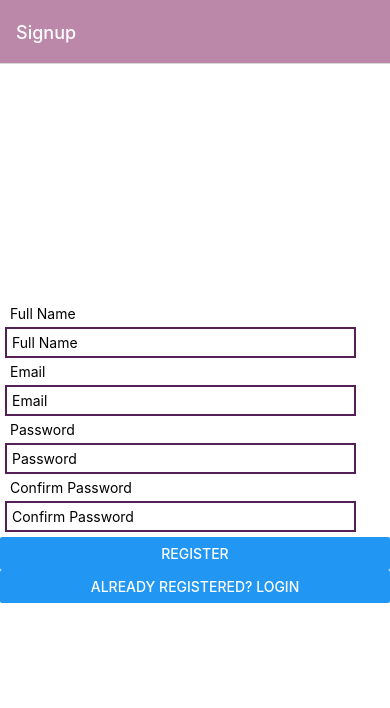
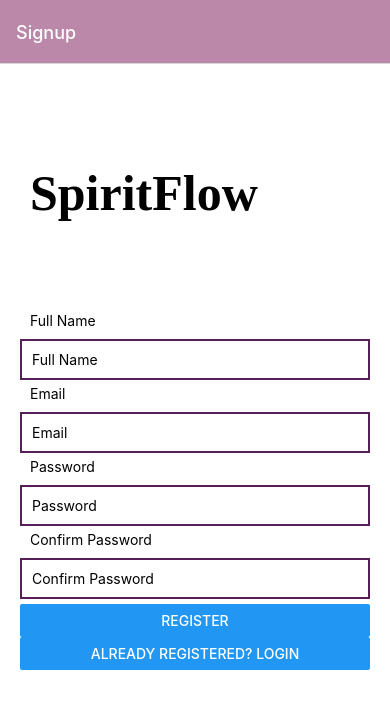
Before and after one commit to judywangyq/spirit_flow_APP, a React Native app: screen /Signup in a window 390 px wide. Shown: the top 708 px of the page. Built offline with nearby package versions, Linux system fonts and the light colour scheme; no server answers.

Commit message:
modify style in signup and login

```diff
--- a/screens/Login.js
+++ b/screens/Login.js
@@ -29,6 +29,8 @@ export default function Login({ navigation }) {
 
   return (
     <View style={styles.container}>
+      <Text style={styles.title}>SpiritFlow</Text>
+      <View style={styles.spacing} />
       <Text style={styles.label}>Email</Text>
       <TextInput
         placeholder="Email"
@@ -59,16 +61,29 @@ const styles = StyleSheet.create({
     flex: 1,
     backgroundColor: "#fff",
     alignItems: "stretch",
-    justifyContent: "center",
+    paddingHorizontal: 20,
+  },
+  title: {
+    fontSize: 50,
+    fontWeight: "bold",
+    // marginLeft: 10,
+    marginTop: 100,
+    marginBottom: 10,
+    fontFamily:"Cochin",
+  },
+  spacing: {
+    marginBottom: 80,
   },
   input: {
     borderColor: "#552055",
     borderWidth: 2,
-    width: "90%",
-    margin: 5,
-    padding: 5,
+    width: "100%",
+    marginVertical: 5,
+    padding: 10,
   },
   label: {
     marginLeft: 10,
+    marginBottom: 5,
+    alignSelf: "flex-start",
   },
 });
--- a/screens/Signup.js
+++ b/screens/Signup.js
@@ -74,15 +74,18 @@ const signupHandler = async () => {
 
   return (
     <View style={styles.container}>
-    <Text style={styles.label}>Full Name</Text>
-    <TextInput
+      <Text style={styles.title}>SpiritFlow</Text>
+      <View style={styles.spacing} />
+      <Text style={styles.label}>Full Name</Text>
+      <TextInput
         style={styles.input}
         placeholder="Full Name"
         value={fullName}
         onChangeText={(changedText) => {
-        setFullName(changedText);
+          setFullName(changedText);
         }}
       />
+
       <Text style={styles.label}>Email</Text>
       <TextInput
         style={styles.input}
@@ -92,6 +95,7 @@ const signupHandler = async () => {
           setEmail(changedText);
         }}
       />
+
       <Text style={styles.label}>Password</Text>
       <TextInput
         style={styles.input}
@@ -102,6 +106,7 @@ const signupHandler = async () => {
           setPassword(changedText);
         }}
       />
+
       <Text style={styles.label}>Confirm Password</Text>
       <TextInput
         style={styles.input}
@@ -112,6 +117,7 @@ const signupHandler = async () => {
           setConfirmPassword(changedText);
         }}
       />
+
       <Button title="Register" onPress={signupHandler} />
       <Button title="Already Registered? Login" onPress={loginHandler} />
     </View>
@@ -123,16 +129,29 @@ const styles = StyleSheet.create({
     flex: 1,
     backgroundColor: "#fff",
     alignItems: "stretch",
-    justifyContent: "center",
+    paddingHorizontal: 20,
+  },
+  title: {
+    fontSize: 50,
+    fontWeight: "bold",
+    marginLeft: 10,
+    marginTop: 100,
+    marginBottom: 10,
+    fontFamily:"Cochin",
+  },
+  spacing: {
+    marginBottom: 80,
   },
   input: {
     borderColor: "#552055",
     borderWidth: 2,
-    width: "90%",
-    margin: 5,
-    padding: 5,
+    width: "100%",
+    marginVertical: 5,
+    padding: 10,
   },
   label: {
     marginLeft: 10,
+    marginBottom: 5,
+    alignSelf: "flex-start",
   },
 });
```
